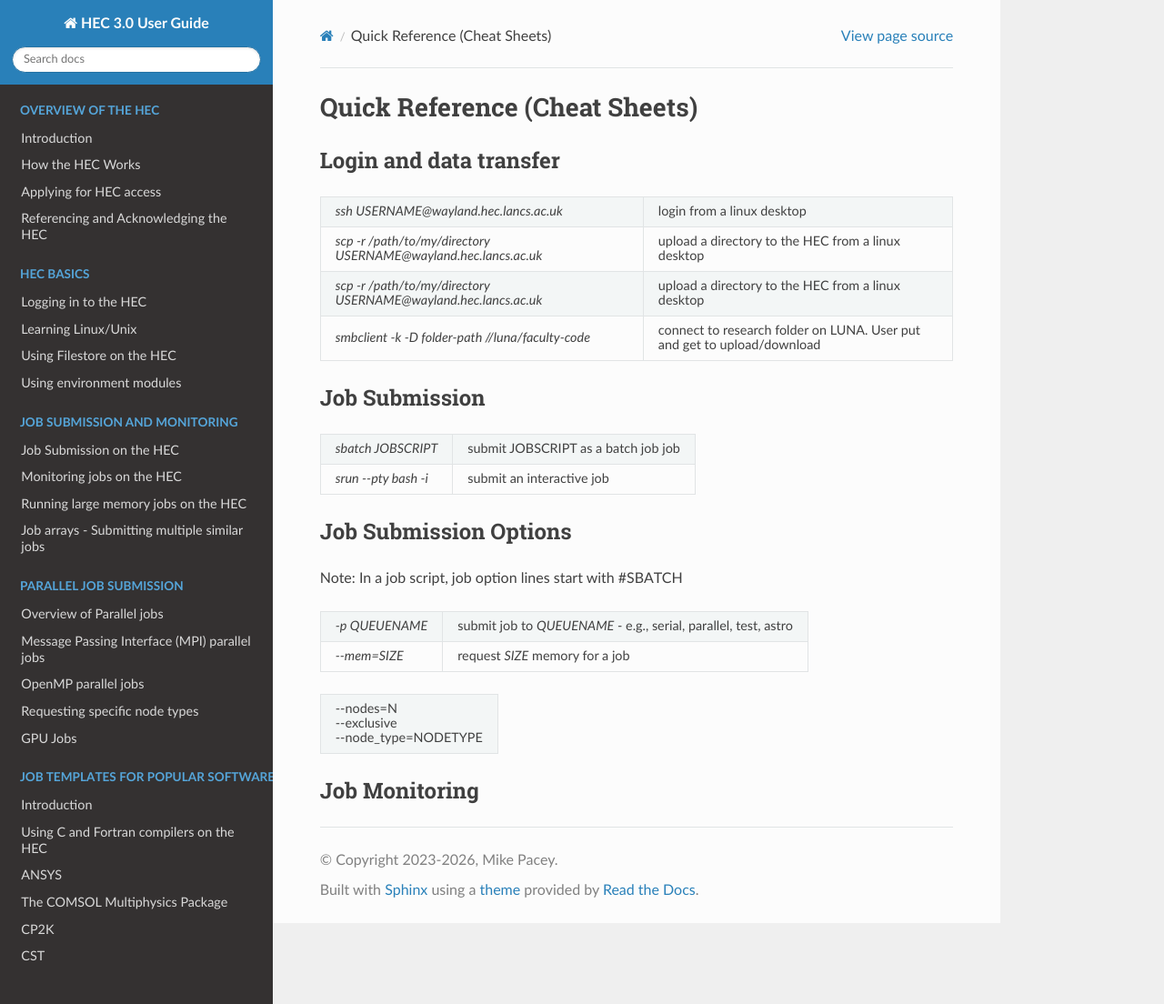
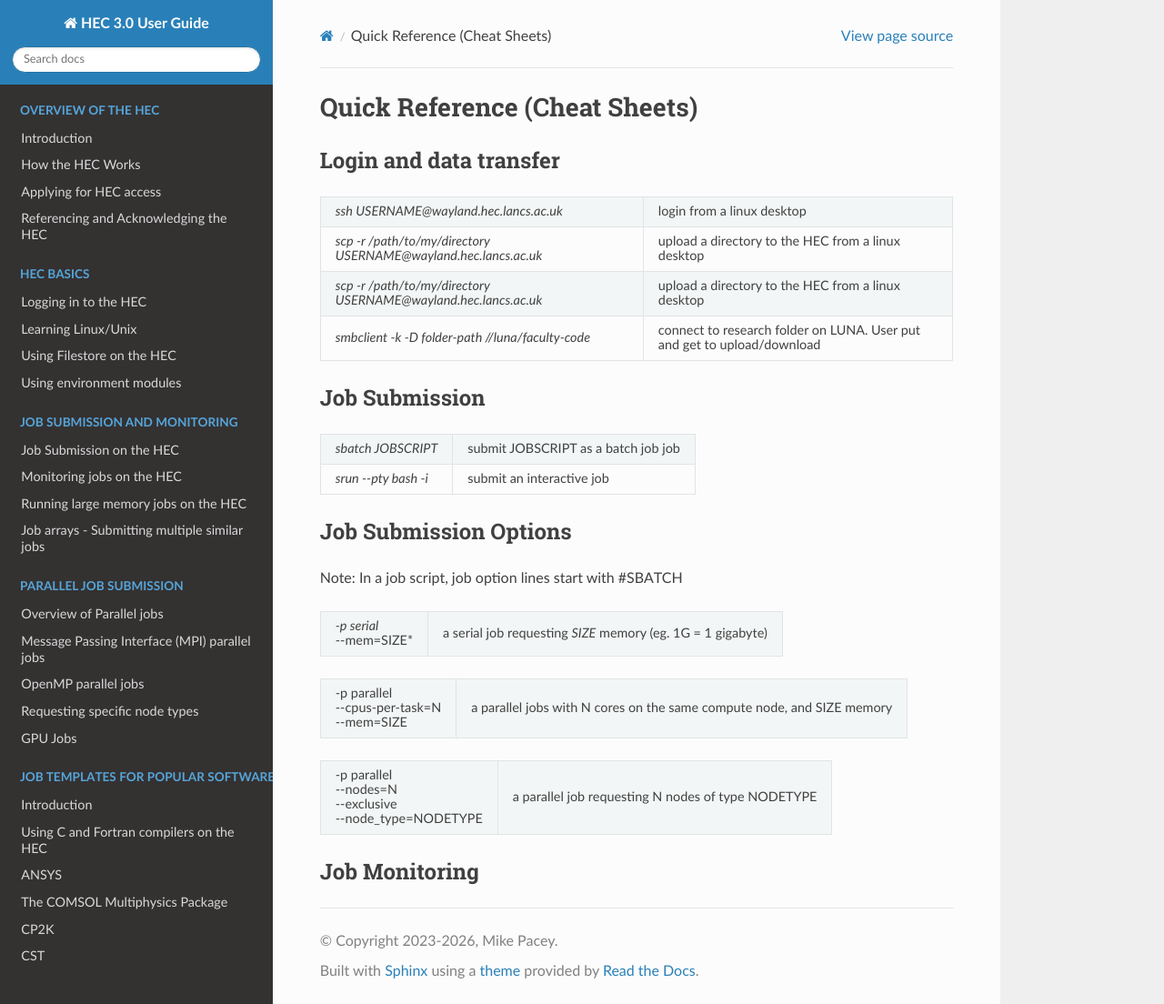
Before and after one commit to MikePacey/Lancaster-HEC, a Sphinx documentation site: the page built from docs/cheatsheet.rst, in a window 1280 px wide and 1104 px high. Shown: the whole window at 91% size. Built offline with Sphinx 7.4.7 and the Read the Docs theme 3.1.0, drawn with Linux system fonts in a browser that asks for light colours; formulas are drawn with MathJax 3.

Commit message:
test branch

```diff
--- a/docs/cheatsheet.rst
+++ b/docs/cheatsheet.rst
@@ -32,18 +32,33 @@ Note: In a job script, job option lines start with #SBATCH
 
 .. list-table::
 
-  * - *-p QUEUENAME*
-    - submit job to *QUEUENAME* - e.g., serial, parallel, test, astro
-  * - *-\-mem=SIZE*
-    - request *SIZE* memory for a job
+  * - *-p serial*
+
+      -\-mem=SIZE*
+
+    - a serial job requesting *SIZE* memory (eg. 1G = 1 gigabyte)
 
 .. list-table::
 
-  * - -\-nodes=N
+  * - -p parallel
+
+      -\-cpus-per-task=N
+
+      -\-mem=SIZE
+
+    -  a parallel jobs with N cores on the same compute node, and SIZE memory
+
+.. list-table::
+
+  * - -p parallel
+
+      -\-nodes=N
 
       -\-exclusive
 
       -\-node_type=NODETYPE
 
+    - a parallel job requesting N nodes of type NODETYPE
+
 Job Monitoring
 --------------
```
